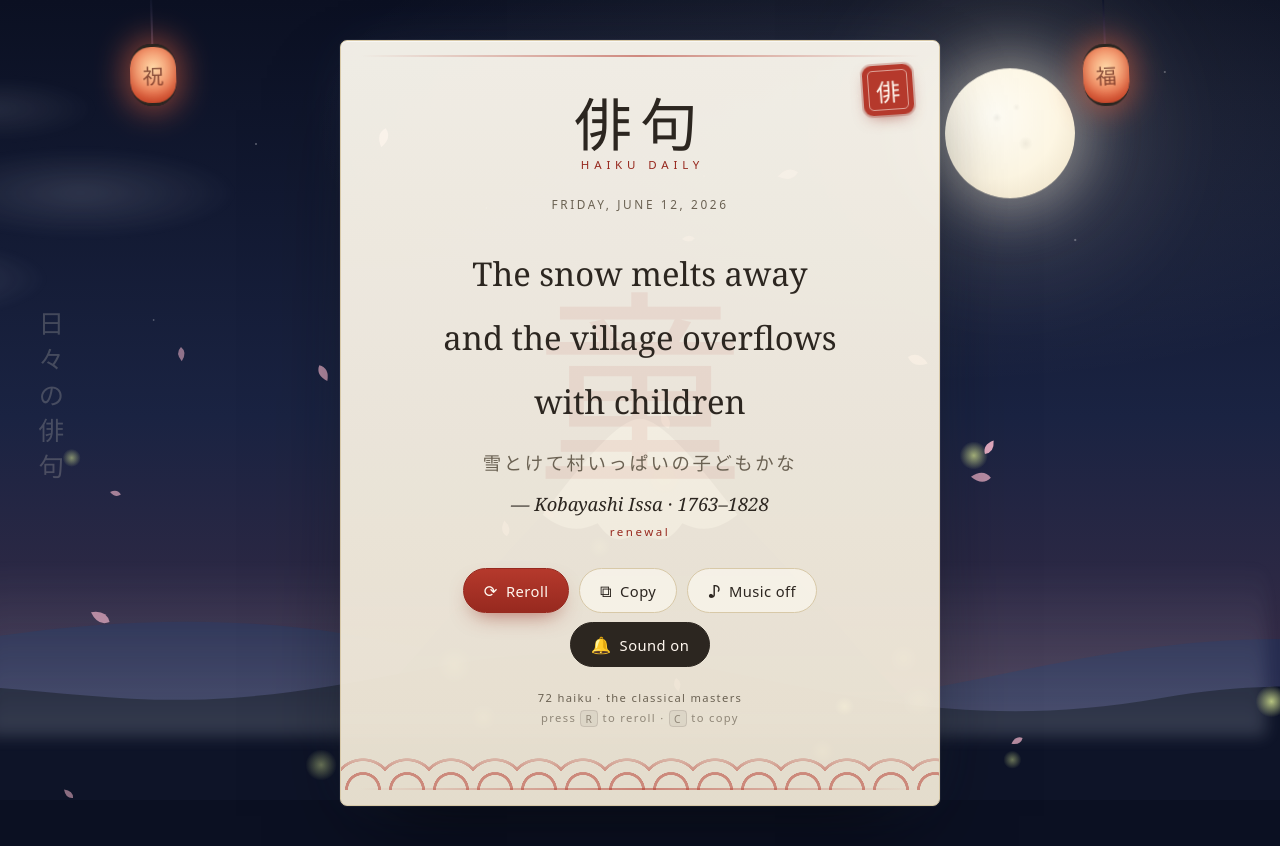
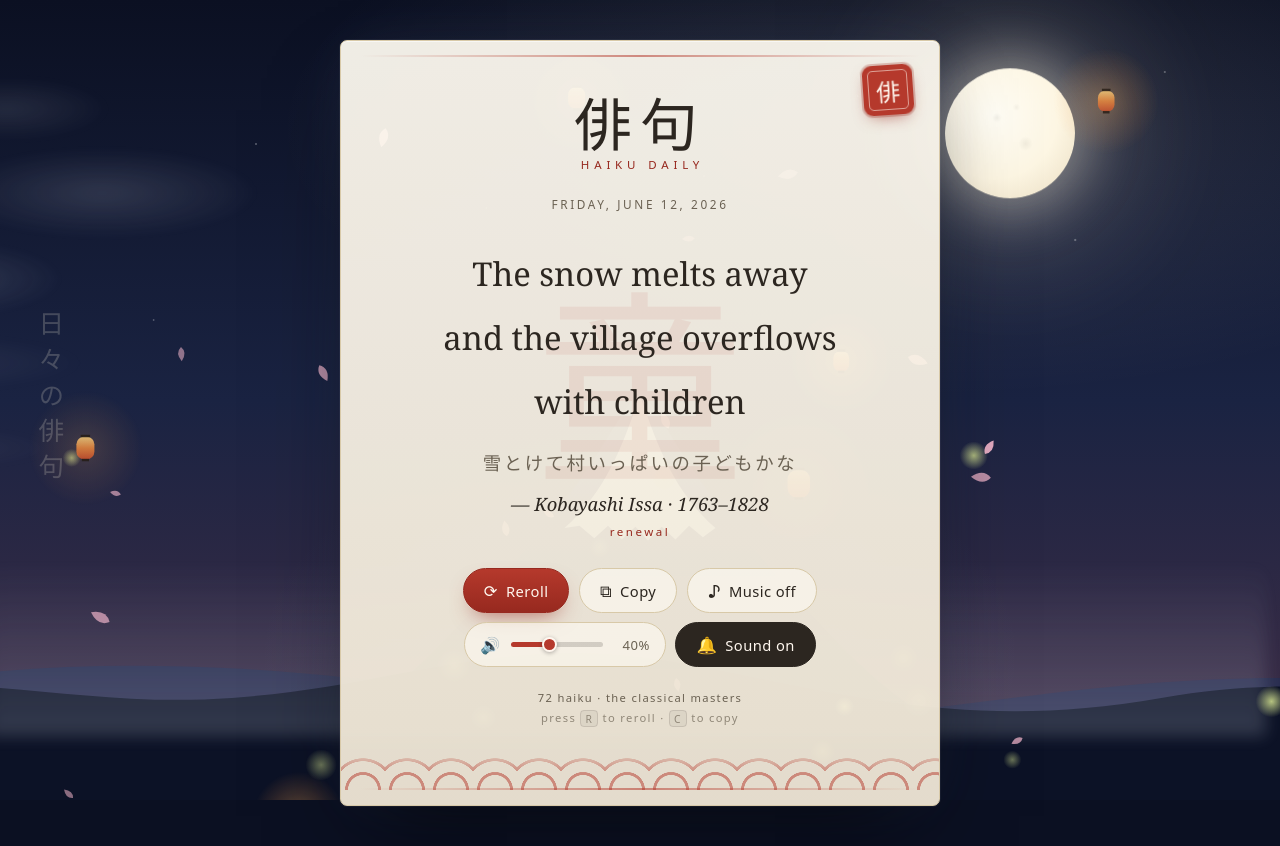
Before and after one commit to KurtLylePaulino/HaikuDaily, a plain HTML site: page index.html in a window 1280 px wide. Drawn offline with Linux system fonts and the light colour scheme; a web font is replaced by a local one.

Commit message:
Replace hanging lanterns with floating sky-lanterns, bolder Fuji, more clouds, music volume control + bundled track

```diff
--- a/app.js
+++ b/app.js
@@ -14,11 +14,12 @@ const haikuEl = $("haiku"), jpEl = $("jp"), bylineEl = $("byline"),
       rerollBtn = $("rerollBtn"), copyBtn = $("copyBtn"),
       musicBtn = $("musicBtn"), sfxBtn = $("sfxBtn"),
       brandJp = $("brandJp"), seal = $("seal"), inkSweep = $("inkSweep"),
-      ripples = $("ripples"), toastEl = $("toast"), canvas = $("particles");
+      ripples = $("ripples"), toastEl = $("toast"), canvas = $("particles"),
+      volSlider = $("volSlider"), volVal = $("volVal");
 
 const REDUCED = window.matchMedia("(prefers-reduced-motion: reduce)").matches;
 
-const MUSIC_FILE = "music.mp3"; // drop one in the repo root and it's used automatically
+const MUSIC_FILE = "Moonlit Koto Garden.mp3"; // original track in the repo root
 
 /* ======================= date + daily pick ======================= */
 
@@ -39,6 +40,10 @@ let musicOn = false, musicReady = false, musicMode = null; // 'file' | 'synth'
 let musicEl = null, droneNodes = null, kotoTimer = null, shakuTimer = null;
 let sfxEnabled = REDUCED ? false : (localStorage.getItem("haiku-sfx") !== "off");
 let musicWanted = localStorage.getItem("haiku-music") === "on";
+
+const clamp01 = (x) => (isNaN(x) ? 0.4 : Math.max(0, Math.min(1, x)));
+const _storedVol = localStorage.getItem("haiku-vol");
+let musicVolume = _storedVol === null ? 0.4 : clamp01(parseFloat(_storedVol)); // start at 40%
 
 const SCALE = [220.0, 246.94, 293.66, 329.63, 369.99, 440.0, 493.88, 587.33, 659.25]; // hirajoshi-ish
 const pick = (a) => a[(Math.random() * a.length) | 0];
@@ -159,18 +164,20 @@ function sfxDrop() { // soft water plip for click ripple
 
 /* ---- music: looping mp3 if present, else synth ambience ---- */
 
-const musicTargetGain = () => (musicMode === "file" ? 0.6 : 0.2);
+const musicTargetGain = () => musicVolume * (musicMode === "file" ? 1.0 : 0.5);
 
 async function prepareMusic() {
   if (musicReady) return;
+  const url = encodeURI(MUSIC_FILE); // handles the spaces in the filename
   let hasFile = false;
   try {
-    const r = await fetch(MUSIC_FILE, { method: "HEAD" });
-    hasFile = r.ok && (r.headers.get("content-type") || "").indexOf("audio") !== -1;
+    const r = await fetch(url, { method: "HEAD" });
+    const ct = (r.headers.get("content-type") || "").toLowerCase();
+    hasFile = r.ok && ct.indexOf("html") === -1; // any non-HTML 200 = a real asset
   } catch (e) { hasFile = false; }
 
   if (hasFile) {
-    musicEl = new Audio(MUSIC_FILE); musicEl.loop = true; musicEl.crossOrigin = "anonymous";
+    musicEl = new Audio(url); musicEl.loop = true; musicEl.preload = "auto"; musicEl.crossOrigin = "anonymous";
     try {
       const src = actx.createMediaElementSource(musicEl);
       src.connect(musicGain); musicMode = "file";
@@ -275,6 +282,15 @@ function setSfx(on) {
   if (on) sfxClack();
 }
 
+function setVolume(v, persist) {
+  musicVolume = clamp01(v);
+  const pct = Math.round(musicVolume * 100) + "%";
+  if (volSlider) volSlider.style.setProperty("--vol", pct);
+  if (volVal) volVal.textContent = pct;
+  if (persist) localStorage.setItem("haiku-vol", String(musicVolume));
+  if (actx && musicGain && musicOn) musicGain.gain.setTargetAtTime(musicTargetGain(), actx.currentTime, 0.12);
+}
+
 /* ======================= render (brush-write) ======================= */
 
 function currentText() {
@@ -345,7 +361,23 @@ function toast(msg) {
 
 /* ======================= background particles ======================= */
 
-let pCtx, pW = 0, pH = 0, dpr = 1, petals = [], flies = [], rafId = null;
+let pCtx, pW = 0, pH = 0, dpr = 1, petals = [], flies = [], lanterns = [], rafId = null;
+
+function roundRect(c, x, y, w, h, r) {
+  c.beginPath(); c.moveTo(x + r, y);
+  c.arcTo(x + w, y, x + w, y + h, r); c.arcTo(x + w, y + h, x, y + h, r);
+  c.arcTo(x, y + h, x, y, r); c.arcTo(x, y, x + w, y, r); c.closePath();
+}
+function spawnLantern(seed) {
+  return {
+    x: Math.random() * pW,
+    y: seed ? Math.random() * pH : pH + 40,
+    vy: 0.15 + Math.random() * 0.35, size: 13 + Math.random() * 12,
+    swayA: 8 + Math.random() * 16, swayP: Math.random() * 6.28, swayS: 0.005 + Math.random() * 0.01,
+    flick: Math.random() * 6.28, flickS: 0.03 + Math.random() * 0.04,
+    alpha: 0.7 + Math.random() * 0.3,
+  };
+}
 
 function resizeCanvas() {
   if (!canvas) return;
@@ -358,7 +390,7 @@ function initParticles() {
   if (!canvas || REDUCED) return;
   resizeCanvas();
   const small = pW < 640;
-  const nPetals = small ? 12 : 18, nFlies = small ? 8 : 13;
+  const nPetals = small ? 12 : 18, nFlies = small ? 8 : 13, nLanterns = small ? 4 : 6;
   petals = Array.from({ length: nPetals }, () => spawnPetal(true));
   flies = Array.from({ length: nFlies }, () => ({
     x: Math.random() * pW, y: pH * (0.55 + Math.random() * 0.4),
@@ -366,6 +398,7 @@ function initParticles() {
     drift: 0.2 + Math.random() * 0.5, r: 1.4 + Math.random() * 1.6,
     ox: Math.random() * 6.28, oy: Math.random() * 6.28,
   }));
+  lanterns = Array.from({ length: nLanterns }, () => spawnLantern(true));
   if (!rafId) rafId = requestAnimationFrame(tick);
 }
 function spawnPetal(seed) {
@@ -400,7 +433,7 @@ function tick(ts) {
   last = ts;
   pCtx.clearRect(0, 0, pW, pH);
 
-  // fireflies (additive glow)
+  // additive glow pass: fireflies + lantern halos
   pCtx.globalCompositeOperation = "lighter";
   for (const f of flies) {
     f.phase += 0.03 * f.speed;
@@ -413,7 +446,33 @@ function tick(ts) {
     pCtx.fillStyle = g;
     pCtx.beginPath(); pCtx.arc(fx, fy, f.r * 6, 0, 6.2832); pCtx.fill();
   }
+  for (const l of lanterns) {
+    l.y -= l.vy; l.swayP += l.swayS; l.flick += l.flickS;
+    if (l.y < -l.size * 3) Object.assign(l, spawnLantern(false));
+    const lx = l.x + Math.sin(l.swayP) * l.swayA;
+    const glow = 0.4 + 0.5 * (0.5 + 0.5 * Math.sin(l.flick));
+    const g = pCtx.createRadialGradient(lx, l.y, 0, lx, l.y, l.size * 3.2);
+    g.addColorStop(0, `rgba(255,178,90,${0.5 * glow * l.alpha})`);
+    g.addColorStop(1, "rgba(255,150,60,0)");
+    pCtx.fillStyle = g;
+    pCtx.beginPath(); pCtx.arc(lx, l.y, l.size * 3.2, 0, 6.2832); pCtx.fill();
+  }
   pCtx.globalCompositeOperation = "source-over";
+
+  // lantern bodies
+  for (const l of lanterns) {
+    const lx = l.x + Math.sin(l.swayP) * l.swayA, s = l.size, w = s, h = s * 1.25;
+    pCtx.save();
+    pCtx.translate(lx, l.y); pCtx.globalAlpha = l.alpha;
+    const grad = pCtx.createLinearGradient(0, -h / 2, 0, h / 2);
+    grad.addColorStop(0, "#ffd680"); grad.addColorStop(0.5, "#f08a3c"); grad.addColorStop(1, "#d2502a");
+    pCtx.fillStyle = grad; roundRect(pCtx, -w / 2, -h / 2, w, h, w * 0.42); pCtx.fill();
+    pCtx.fillStyle = "#241c14";
+    pCtx.fillRect(-w * 0.26, -h / 2 - 2, w * 0.52, 2.5);
+    pCtx.fillRect(-w * 0.2, h / 2 - 0.5, w * 0.4, 2.5);
+    pCtx.restore();
+  }
+  pCtx.globalAlpha = 1;
 
   // petals
   for (const p of petals) {
@@ -470,6 +529,8 @@ poolCount.textContent = `${HAIKUS.length} haiku · the classical masters`;
 sfxBtn.setAttribute("aria-pressed", String(sfxEnabled));
 sfxBtn.querySelector(".lbl").textContent = sfxEnabled ? "Sound on" : "Sound off";
 sfxBtn.querySelector(".ico").textContent = sfxEnabled ? "🔔" : "🔕";
+if (volSlider) volSlider.value = String(Math.round(musicVolume * 100));
+setVolume(musicVolume, false);
 
 runIntro();
 initParticles();
@@ -482,6 +543,7 @@ rerollBtn.addEventListener("click", (e) => { unlockAudio(); ripple(e.clientX, e.
 copyBtn.addEventListener("click", () => { unlockAudio(); copyHaiku(); });
 musicBtn.addEventListener("click", () => { unlockAudio(); setMusic(!musicOn); });
 sfxBtn.addEventListener("click", () => { unlockAudio(); setSfx(!sfxEnabled); });
+if (volSlider) volSlider.addEventListener("input", () => setVolume(volSlider.value / 100, true));
 
 // ripple bloom anywhere on the card
 $("scroll").addEventListener("pointerdown", (e) => {
--- a/index.html
+++ b/index.html
@@ -20,15 +20,25 @@
     <div class="cloud cloud-1"></div>
     <div class="cloud cloud-2"></div>
     <div class="cloud cloud-3"></div>
+    <div class="cloud cloud-4"></div>
+    <div class="cloud cloud-5"></div>
 
     <!-- parallax mountain layers -->
     <svg class="range range-far" viewBox="0 0 1440 320" preserveAspectRatio="xMidYMax slice">
-      <path d="M0,320 L0,210 C160,170 320,150 480,178 C640,206 760,250 900,234 C1060,216 1200,150 1440,196 L1440,320 Z"/>
+      <path d="M0,320 L0,232 C150,200 300,196 470,214 C640,232 740,262 900,248 C1060,234 1210,196 1440,224 L1440,320 Z"/>
     </svg>
-    <svg class="range range-mid" viewBox="0 0 1440 340" preserveAspectRatio="xMidYMax slice">
-      <!-- Mt Fuji -->
-      <path class="fuji-body" d="M0,340 L0,300 L470,300 C520,300 545,250 640,150 C690,98 705,70 720,70 C735,70 750,98 800,150 C895,250 920,300 970,300 L1440,300 L1440,340 Z"/>
-      <path class="fuji-snow" d="M651,138 C666,150 678,150 690,144 C700,158 706,158 720,150 C734,158 740,158 750,144 C762,150 774,150 789,138 C760,100 735,70 720,70 C705,70 680,100 651,138 Z"/>
+    <svg class="range range-mid" viewBox="0 0 1440 420" preserveAspectRatio="xMidYMax slice">
+      <defs>
+        <linearGradient id="fujiGrad" x1="0" y1="0" x2="0" y2="1">
+          <stop offset="0" stop-color="#33406a"/>
+          <stop offset="0.5" stop-color="#202a4d"/>
+          <stop offset="1" stop-color="#121833"/>
+        </linearGradient>
+      </defs>
+      <!-- Mt Fuji: wide concave slopes, flattened crater rim -->
+      <path class="fuji-body" d="M0,420 L0,372 L360,372 C470,372 520,320 640,176 C690,116 706,70 720,66 C734,70 750,116 800,176 C920,320 970,372 1080,372 L1440,372 L1440,420 Z"/>
+      <!-- snow cap with the classic jagged lower edge -->
+      <path class="fuji-snow" d="M654,182 C690,150 704,112 720,66 C736,112 750,150 786,182 L775,190 L763,180 L751,192 L739,181 L727,193 L716,181 L704,192 L692,180 L680,191 L667,180 Z"/>
     </svg>
     <svg class="range range-near" viewBox="0 0 1440 240" preserveAspectRatio="xMidYMax slice">
       <path d="M0,240 L0,150 C120,120 220,160 360,150 C520,138 600,90 760,120 C900,146 1010,180 1180,150 C1300,128 1380,150 1440,140 L1440,240 Z"/>
@@ -36,11 +46,7 @@
 
     <div class="mist"></div>
 
-    <!-- swaying paper lanterns -->
-    <div class="lantern lantern-1"><span class="lantern-cord"></span><span class="lantern-body">祝</span></div>
-    <div class="lantern lantern-2"><span class="lantern-cord"></span><span class="lantern-body">福</span></div>
-
-    <!-- particle canvas: sakura petals + fireflies -->
+    <!-- particle canvas: floating sky-lanterns, fireflies + sakura petals -->
     <canvas class="particles" id="particles"></canvas>
   </div>
 
@@ -87,6 +93,12 @@
       <button id="musicBtn" class="btn btn-ghost" type="button" aria-pressed="false" title="Background music">
         <span class="ico" aria-hidden="true">♪</span><span class="lbl">Music off</span>
       </button>
+      <label class="vol" id="volWrap" title="Music volume">
+        <span class="ico" aria-hidden="true">🔊</span>
+        <input id="volSlider" type="range" min="0" max="100" value="40"
+               aria-label="Music volume" />
+        <span class="vol-val" id="volVal">40%</span>
+      </label>
       <button id="sfxBtn" class="btn btn-ghost" type="button" aria-pressed="true" title="UI sound effects">
         <span class="ico" aria-hidden="true">🔔</span><span class="lbl">Sound on</span>
       </button>
--- a/style.css
+++ b/style.css
@@ -45,8 +45,9 @@ body {
 .sky {
   position: absolute; inset: 0;
   background:
-    radial-gradient(120% 80% at 72% 16%, rgba(253,246,227,0.10), transparent 40%),
-    linear-gradient(180deg, var(--sky-top) 0%, var(--sky-mid) 52%, var(--sky-low) 100%);
+    radial-gradient(120% 80% at 72% 16%, rgba(253,246,227,0.12), transparent 42%),
+    radial-gradient(48% 46% at 50% 82%, rgba(120,150,210,0.16), transparent 62%),
+    linear-gradient(180deg, var(--sky-top) 0%, var(--sky-mid) 50%, var(--sky-low) 100%);
 }
 
 /* stars: two tiled radial-gradient fields, slow twinkle */
@@ -97,18 +98,20 @@ body {
 .cloud-1 { top: 16%; left: -25%; width: 460px; height: 130px; animation: drift1 60s linear infinite; }
 .cloud-2 { top: 28%; left: -30%; width: 360px; height: 110px; animation: drift2 84s linear infinite; }
 .cloud-3 { top: 8%;  left: -20%; width: 300px; height: 90px;  animation: drift1 102s linear infinite; opacity: 0.6; }
-@keyframes drift1 { from { transform: translateX(0); } to { transform: translateX(160vw); } }
-@keyframes drift2 { from { transform: translateX(0); } to { transform: translateX(170vw); } }
+.cloud-4 { top: 40%; left: -38%; width: 560px; height: 86px;  animation: drift2 122s linear infinite; opacity: 0.5; }
+.cloud-5 { top: 52%; left: -30%; width: 440px; height: 64px;  animation: drift1 150s linear infinite; opacity: 0.38; }
+@keyframes drift1 { from { transform: translateX(0); } to { transform: translateX(180vw); } }
+@keyframes drift2 { from { transform: translateX(0); } to { transform: translateX(190vw); } }
 
 /* mountain ranges */
 .range { position: absolute; left: 0; bottom: 0; width: 100%; will-change: transform; }
 .range-far  { height: 46vh; z-index: 1; }
 .range-mid  { height: 60vh; z-index: 2; }
 .range-near { height: 34vh; z-index: 3; }
-.range-far  path { fill: #233056; opacity: 0.7; }
-.range-near path { fill: #0e1428; }
-.fuji-body { fill: #1a2240; }
-.fuji-snow { fill: #cdd6e6; opacity: 0.85; }
+.range-far  path { fill: #243156; opacity: 0.65; }
+.range-near path { fill: #0c1226; }
+.fuji-body { fill: url(#fujiGrad); }
+.fuji-snow { fill: #e6ecf8; opacity: 0.92; }
 
 /* horizon mist */
 .mist {
@@ -119,23 +122,7 @@ body {
 }
 @keyframes mist-drift { 0%,100% { transform: translateX(-2%); opacity: 0.7; } 50% { transform: translateX(2%); opacity: 1; } }
 
-/* paper lanterns */
-.lantern { position: absolute; top: -2px; transform-origin: top center; z-index: 4; animation: sway 5.5s ease-in-out infinite; }
-.lantern-1 { left: 10%; animation-duration: 6s; }
-.lantern-2 { right: 12%; animation-duration: 7s; animation-delay: -1.2s; }
-.lantern-cord { display: block; width: 2px; height: 46px; margin: 0 auto; background: linear-gradient(#0e1428, #3a3550); }
-.lantern-body {
-  display: grid; place-items: center;
-  width: 46px; height: 62px; border-radius: 46% / 38%;
-  background: radial-gradient(circle at 50% 38%, #ffd9a8, #e8633f 78%, #c33b25);
-  color: rgba(80,20,12,0.65); font-family: var(--brush); font-size: 1.3rem;
-  box-shadow: 0 0 26px 6px rgba(232,99,63,0.45), inset 0 -6px 12px rgba(150,40,20,0.4);
-  border-top: 3px solid #2c2620; border-bottom: 3px solid #2c2620;
-  animation: lantern-glow 4s ease-in-out infinite;
-}
-@keyframes sway { 0%,100% { transform: rotate(-3deg); } 50% { transform: rotate(3deg); } }
-@keyframes lantern-glow { 0%,100% { box-shadow: 0 0 22px 5px rgba(232,99,63,0.40), inset 0 -6px 12px rgba(150,40,20,0.4); } 50% { box-shadow: 0 0 34px 9px rgba(232,99,63,0.58), inset 0 -6px 12px rgba(150,40,20,0.4); } }
-
+/* floating sky-lanterns, fireflies and petals are drawn on this canvas */
 .particles { position: absolute; inset: 0; z-index: 5; width: 100%; height: 100%; }
 
 /* ============================ INTRO ============================ */
@@ -335,6 +322,30 @@ body.card-in .scroll, .reduce-motion .scroll { opacity: 1; transform: none; }
 .btn-ghost:hover { background: #fff; border-color: var(--gold); }
 .btn-ghost[aria-pressed="true"] { color: #fff7ef; background: var(--sumi); border-color: var(--sumi); }
 
+/* music volume slider */
+.vol {
+  display: inline-flex; align-items: center; gap: 0.55rem;
+  padding: 0.5rem 0.95rem; border-radius: 999px;
+  border: 1.5px solid var(--paper-edge); background: rgba(255,252,244,0.6);
+  font-family: var(--sans); font-size: 0.82rem; color: var(--sumi); letter-spacing: 0.03em;
+}
+.vol .ico { font-size: 1rem; }
+.vol-val { min-width: 2.7em; text-align: right; font-variant-numeric: tabular-nums; color: var(--sumi-soft); }
+#volSlider {
+  -webkit-appearance: none; appearance: none;
+  width: 92px; height: 5px; border-radius: 999px; cursor: pointer; outline: none;
+  background: linear-gradient(90deg, var(--shu) 0 var(--vol, 40%), rgba(44,38,32,0.18) var(--vol, 40%) 100%);
+}
+#volSlider::-webkit-slider-thumb {
+  -webkit-appearance: none; appearance: none; width: 15px; height: 15px; border-radius: 50%;
+  background: var(--shu); border: 2px solid #fff7ef; box-shadow: 0 1px 4px rgba(0,0,0,0.3); cursor: pointer;
+}
+#volSlider::-moz-range-thumb {
+  width: 15px; height: 15px; border-radius: 50%;
+  background: var(--shu); border: 2px solid #fff7ef; cursor: pointer;
+}
+#volSlider:focus-visible { outline: 2px solid var(--sumi); outline-offset: 3px; }
+
 /* ---------------- footer ---------------- */
 
 .foot { margin-top: 1.4rem; display: flex; flex-direction: column; gap: 0.35rem; font-size: 0.7rem; letter-spacing: 0.12em; color: var(--sumi-soft); }
@@ -373,7 +384,7 @@ kbd { font-family: var(--sans); background: rgba(44,38,32,0.08); border: 1px sol
 /* ============================ REDUCED MOTION ============================ */
 
 @media (prefers-reduced-motion: reduce) {
-  .stars, .moon, .cloud, .mist, .lantern-body, .particles { animation: none !important; }
+  .stars, .moon, .cloud, .mist, .particles { animation: none !important; }
   .cloud, .mist { display: none; }
   .scroll { opacity: 1 !important; transform: none !important; transition: none; }
   .brand-jp.write, .haiku.writing .line, .ink-sweep.run, .seal.stamp { animation: none !important; }
```
Also changed, not shown: 1 other file.
